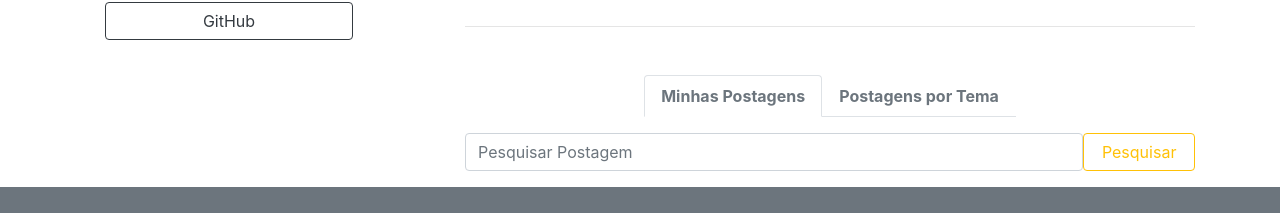
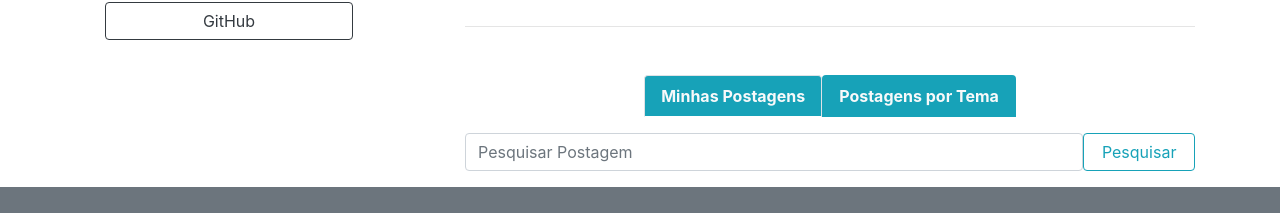
Before and after one commit to moniquejro/blogpessoal, an Angular app in the folder blogPessoal/: page / in a window 1280 px wide. Shown: the part 486-699 px from the top of the page. Built offline with nearby package versions, Linux system fonts and the light colour scheme.

Commit message:
Atualização de cores

```diff
--- a/blogPessoal/src/app/feed/feed.component.html
+++ b/blogPessoal/src/app/feed/feed.component.html
@@ -40,10 +40,10 @@
 
       <nav class="d-flex justify-content-center">
         <div class="nav nav-tabs" id="nav-tab" role="tablist">
-          <a class="nav-item nav-link active text-secondary font-weight-bold" id="nav-home-tab" data-toggle="tab"
+          <a class="nav-item nav-link active text-light font-weight-bold bg-info" id="nav-home-tab" data-toggle="tab"
             href="#minhas-postagens" role="tab" aria-controls="nav-home" aria-selected="true">Minhas Postagens
           </a>
-          <a class="nav-item nav-link text-secondary font-weight-bold" id="nav-profile-tab" data-toggle="tab"
+          <a class="nav-item nav-link text-light font-weight-bold bg-info" id="nav-profile-tab" data-toggle="tab"
             href="#postagens-temas" role="tab" aria-controls="nav-profile" aria-selected="false">Postagens por Tema
           </a>
         </div>
@@ -57,18 +57,18 @@
               <input class="form-control w-100" type="search" placeholder="Pesquisar Postagem" aria-label="Pesquisar">
             </div>
             <div class="col-md-2 pl-0">
-              <button class="btn btn-outline-warning w-100" type="button">Pesquisar</button>
+              <button class="btn btn-outline-info w-100" type="button">Pesquisar</button>
             </div>
           </div>
         </div>
 
-        <div class="tab-pane fade show" id="postagens-temas" role="tabpanel" aria-labelledby="nav-postagens-tab">
+        <div class="tab-pane fade show " id="postagens-temas" role="tabpanel" aria-labelledby="nav-postagens-tab">
           <div class="row mt-3 mb-3">
             <div class="col-md-10 pr-0">
-              <input class="form-control w-100" type="search" placeholder="Pesquisar Postagem" aria-label="Pesquisar">
+              <input class="form-control w-100" type="search" placeholder="Pesquisar Tema" aria-label="Pesquisar">
             </div>
             <div class="col-md-2 pl-0">
-              <button class="btn btn-outline-warning w-100" type="button">Pesquisar</button>
+              <button class="btn btn-outline-info w-100" type="button">Pesquisar</button>
             </div>
           </div>
         </div>
```
